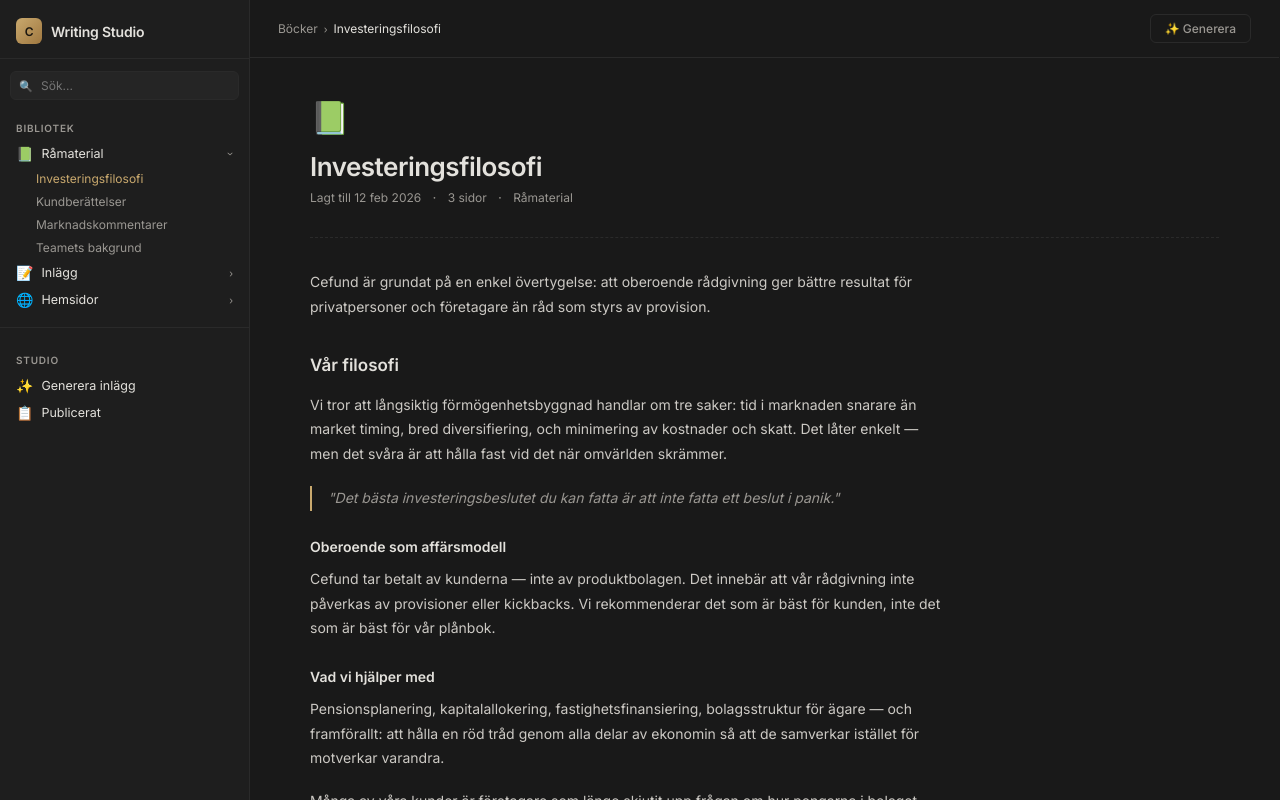
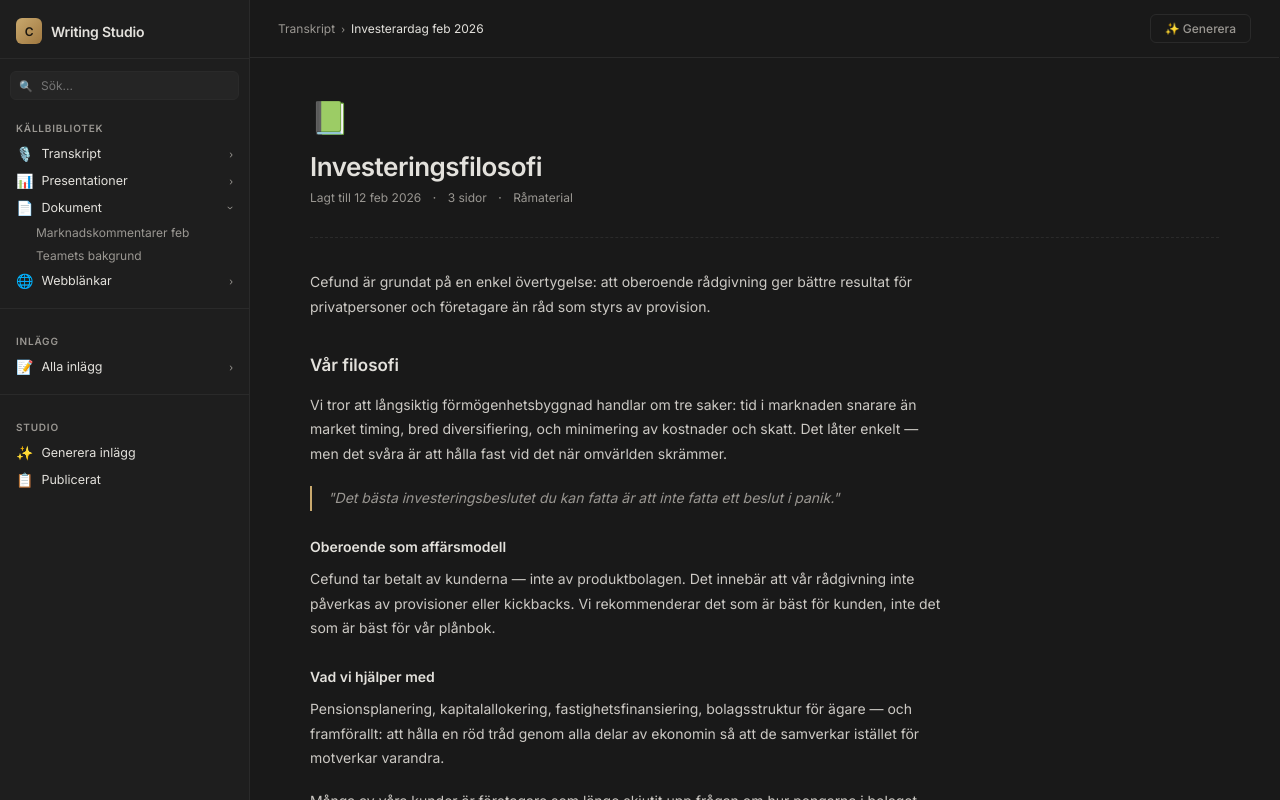
Before and after one commit to jenny792/writing-studio, a website: page index.html in a window 1280 px wide. Drawn offline with Linux system fonts and the light colour scheme.

Commit message:
Reorganize sidebar into source type categories

```diff
--- a/index.html
+++ b/index.html
@@ -654,42 +654,66 @@
     <input type="text" placeholder="Sök..." />
   </div>
 
-  <!-- BIBLIOTEK -->
+  <!-- KÄLLBIBLIOTEK -->
   <div class="sidebar-section">
-    <div class="sidebar-section-label">Bibliotek</div>
+    <div class="sidebar-section-label">Källbibliotek</div>
 
-    <!-- Råmaterial -->
-    <div class="sidebar-item expanded" onclick="toggleSection('raw', this)">
-      <span class="item-icon">📗</span>
-      <span class="item-text">Råmaterial</span>
+    <!-- Transkript -->
+    <div class="sidebar-item" onclick="toggleSection('transkript', this)">
+      <span class="item-icon">🎙️</span>
+      <span class="item-text">Transkript</span>
       <span class="item-arrow">›</span>
     </div>
-    <div class="sidebar-sub open" id="raw">
-      <div class="sidebar-sub-item active" onclick="showDoc('investering', this)">Investeringsfilosofi</div>
-      <div class="sidebar-sub-item" onclick="showDoc('kund', this)">Kundberättelser</div>
-      <div class="sidebar-sub-item" onclick="showDoc('marknad', this)">Marknadskommentarer</div>
+    <div class="sidebar-sub" id="transkript">
+      <div class="sidebar-sub-item active" onclick="showDoc('investering', this)">Investerardag feb 2026</div>
+    </div>
+
+    <!-- Presentationer -->
+    <div class="sidebar-item" onclick="toggleSection('presentationer', this)">
+      <span class="item-icon">📊</span>
+      <span class="item-text">Presentationer</span>
+      <span class="item-arrow">›</span>
+    </div>
+    <div class="sidebar-sub" id="presentationer">
+      <div class="sidebar-sub-item" onclick="showDoc('kund', this)">Kundpresentation Q1 2026</div>
+    </div>
+
+    <!-- Dokument -->
+    <div class="sidebar-item expanded" onclick="toggleSection('dokument', this)">
+      <span class="item-icon">📄</span>
+      <span class="item-text">Dokument</span>
+      <span class="item-arrow">›</span>
+    </div>
+    <div class="sidebar-sub open" id="dokument">
+      <div class="sidebar-sub-item" onclick="showDoc('marknad', this)">Marknadskommentarer feb</div>
       <div class="sidebar-sub-item" onclick="showDoc('team', this)">Teamets bakgrund</div>
     </div>
 
-    <!-- Inlägg -->
+    <!-- Webblänkar -->
+    <div class="sidebar-item" onclick="toggleSection('weblankar', this)">
+      <span class="item-icon">🌐</span>
+      <span class="item-text">Webblänkar</span>
+      <span class="item-arrow">›</span>
+    </div>
+    <div class="sidebar-sub" id="weblankar">
+      <div class="sidebar-sub-item" onclick="showDoc('hemsida', this)">cefund.se</div>
+    </div>
+  </div>
+
+  <div class="sidebar-divider"></div>
+
+  <!-- INLÄGG -->
+  <div class="sidebar-section">
+    <div class="sidebar-section-label">Inlägg</div>
+
     <div class="sidebar-item" onclick="toggleSection('posts-nav', this); showView('posts')">
       <span class="item-icon">📝</span>
-      <span class="item-text">Inlägg</span>
+      <span class="item-text">Alla inlägg</span>
       <span class="item-arrow">›</span>
     </div>
     <div class="sidebar-sub" id="posts-nav">
       <div class="sidebar-sub-item" onclick="filterPosts('linkedin', this)">LinkedIn</div>
       <div class="sidebar-sub-item" onclick="filterPosts('instagram', this)">Instagram</div>
-    </div>
-
-    <!-- Hemsidor -->
-    <div class="sidebar-item" onclick="toggleSection('sites', this)">
-      <span class="item-icon">🌐</span>
-      <span class="item-text">Hemsidor</span>
-      <span class="item-arrow">›</span>
-    </div>
-    <div class="sidebar-sub" id="sites">
-      <div class="sidebar-sub-item" onclick="showDoc('hemsida', this)">cefund.se</div>
     </div>
   </div>
 
@@ -715,9 +739,9 @@
 <main class="main">
   <div class="main-topbar">
     <div class="breadcrumb" id="breadcrumb">
-      <span class="crumb">Böcker</span>
+      <span class="crumb">Transkript</span>
       <span class="sep">›</span>
-      <span class="crumb current">Investeringsfilosofi</span>
+      <span class="crumb current">Investerardag feb 2026</span>
     </div>
     <div class="topbar-actions">
       <button class="btn btn-ghost" onclick="togglePanel()">✨ Generera</button>
@@ -1067,15 +1091,18 @@ Länk i bio 👆
 
     // Update breadcrumb
     const titles = {
-      investering: 'Investeringsfilosofi',
-      kund: 'Kundberättelser',
-      marknad: 'Marknadskommentarer',
+      investering: 'Investerardag feb 2026',
+      kund: 'Kundpresentation Q1 2026',
+      marknad: 'Marknadskommentarer feb',
       team: 'Teamets bakgrund',
       hemsida: 'cefund.se'
     };
     const parents = {
-      investering: 'Böcker', kund: 'Böcker', marknad: 'Böcker', team: 'Böcker',
-      hemsida: 'Hemsidor'
+      investering: 'Transkript',
+      kund: 'Presentationer',
+      marknad: 'Dokument',
+      team: 'Dokument',
+      hemsida: 'Webblänkar'
     };
     document.getElementById('breadcrumb').innerHTML = `
       <span class="crumb">${parents[docId] || 'Bibliotek'}</span>
@@ -1149,8 +1176,8 @@ Länk i bio 👆
     });
   }
 
-  // Init: expand raw section
-  document.getElementById('raw').classList.add('open');
+  // Init: expand dokument section
+  document.getElementById('dokument').classList.add('open');
 </script>
 </body>
 </html>
```
